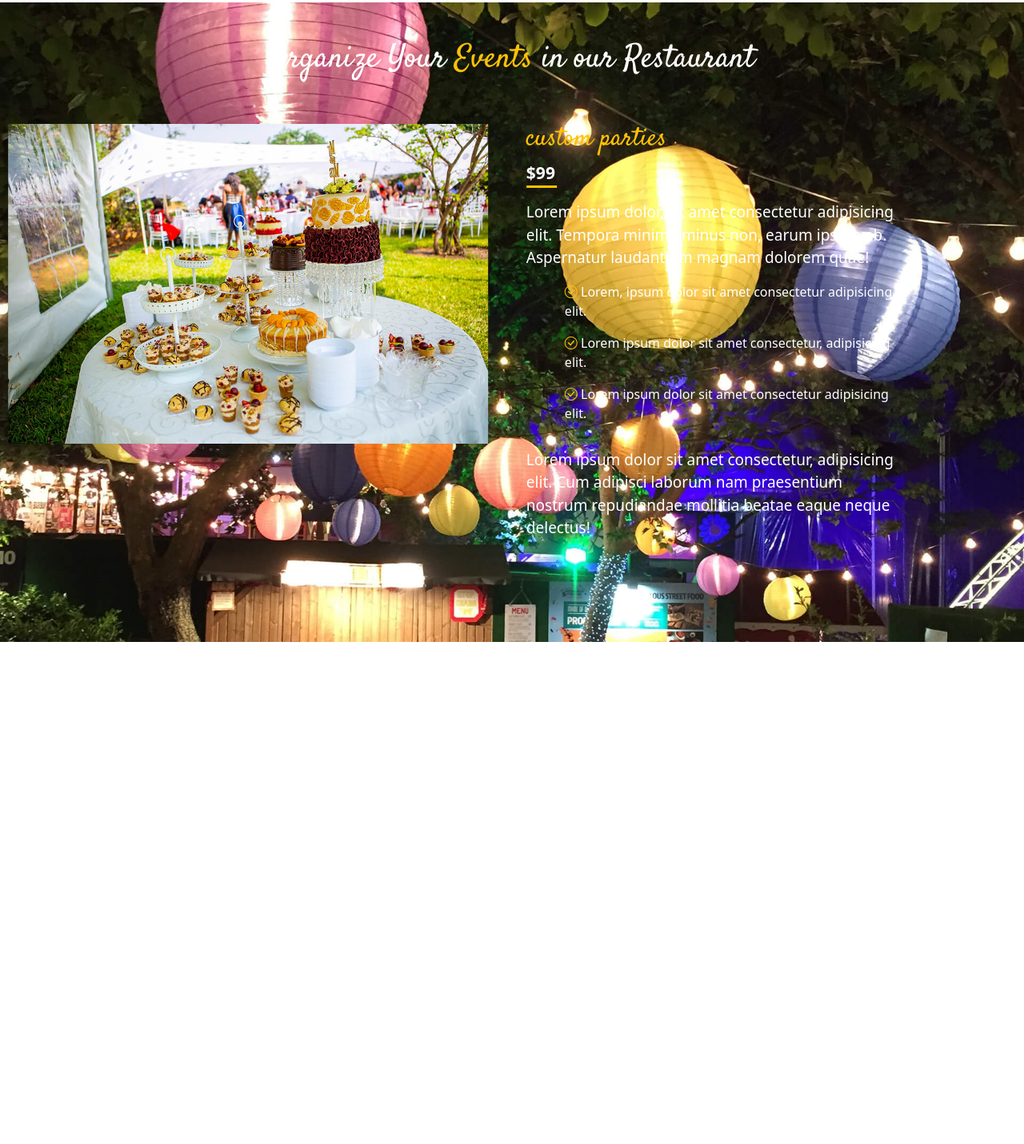
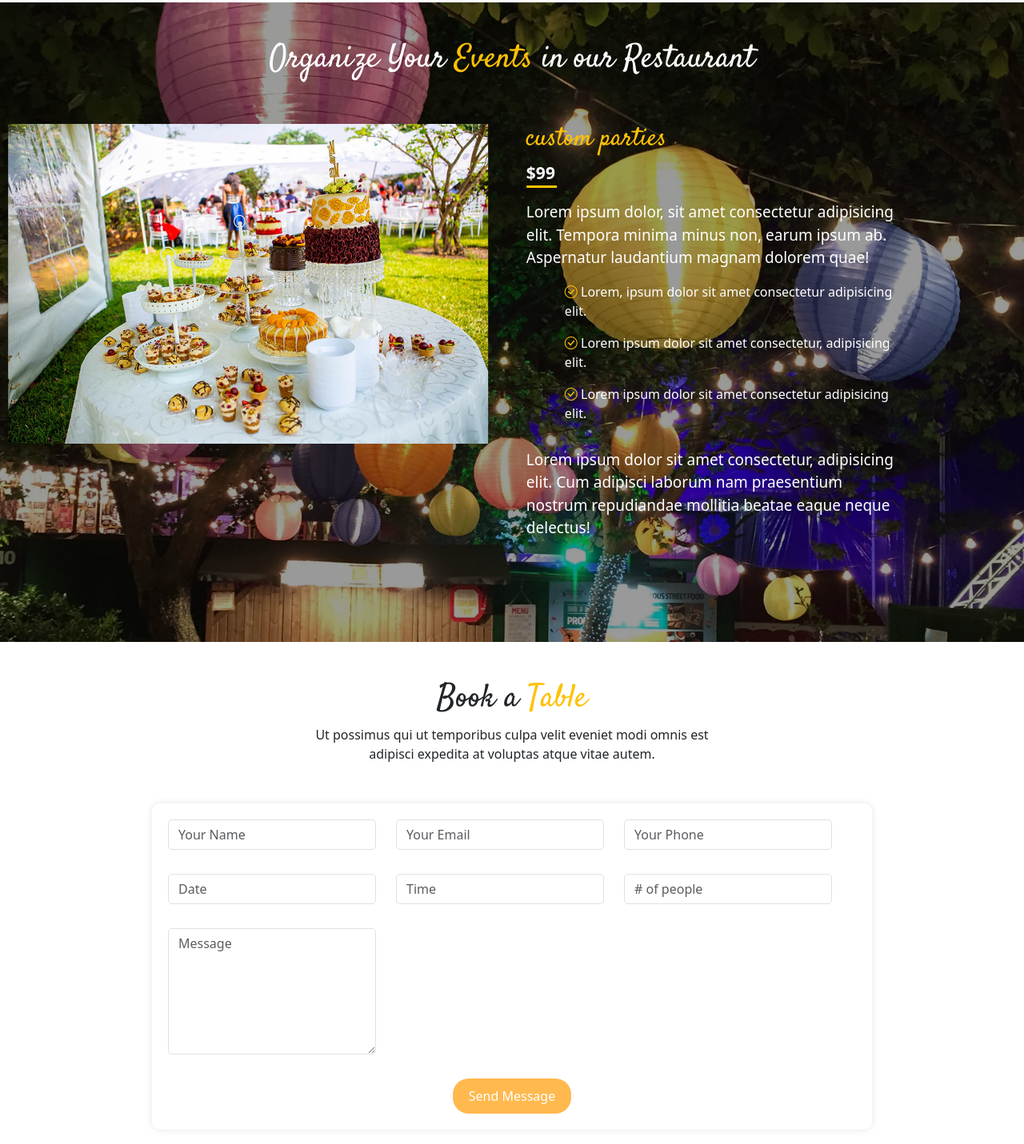
Before and after one commit to zahirajanahi/deliciouss, a website: page index.html in a window 1280 px wide. Shown: the part 3155-4586 px from the top of the page at 80% size. Drawn offline with nearby package versions, Linux system fonts and the light colour scheme.

Commit message:
book forms

```diff
--- a/index.html
+++ b/index.html
@@ -264,9 +264,10 @@
 <section class="second-carousel">
 
 
-  <h1 class="text-white text-center py-5">Organize Your <span class="text-warning">Events</span> in our Restaurant</h1>
+
 
   <div id="mycarousel2" class="carousel slide" data-bs-ride="carousel">
+    <h1 class="text-white text-center py-5">Organize Your <span class="text-warning">Events</span> in our Restaurant</h1>
     <div class="carousel-inner">
       <div class="carousel-item active">
         <section class="container events d-flex gap-5">
@@ -324,11 +325,45 @@
 </section>
 
 
+<!--form to book-->
+<section class="bookForms pt-5">
+   <div class="text-center">
+   <h1>Book a <span class="text-warning">Table</span></h1>
+   <p >Ut possimus qui ut temporibus culpa velit eveniet modi omnis est <br> adipisci expedita at voluptas atque vitae autem.</p>
+   </div>
+   <div class="container form-container">
+    <form>
+      <div class="upone d-flex">
+        <div class="form-group">
+            <input type="text" class="form-control" id="name" placeholder="Your Name">
+        </div>
+        <div class="form-group">
+            <input type="email" class="form-control" id="email" placeholder="Your Email">
+        </div>
+        <div class="form-group">
+            <input type="tel" class="form-control" id="phone" placeholder="Your Phone">
+        </div>
+       </div>
+       <div class="up2 d-flex ">
+        <div class="form-group">
+            <input type="text" placeholder="Date" class="form-control" id="date">
+        </div>
+        <div class="form-group">
+            <input type="text" placeholder="Time" class="form-control" id="time">
+        </div>
+        <div class="form-group">
+            <input type="text" class="form-control" id="number" placeholder="# of people">
+        </div>
+      </div>
 
+        <div class="form-group">
+            <textarea class="form-control" id="message" rows="6" cols="100" placeholder="Message"></textarea>
+        </div>
+        <button type="submit" class="btn btn-submit d-block mx-auto">Send Message</button>
+    </form>
+</div>
 
-
-
-
+</section>
 
 
 
--- a/src/sass/modules/second_carousel/_second-carousel.sass
+++ b/src/sass/modules/second_carousel/_second-carousel.sass
@@ -2,18 +2,18 @@
     background-image: url(../image/events-bg.jpg)
     background-size: cover
     background-attachment: fixed
+    position: relative
     height: 100vh
+    &::before
+     content: ""
+     position: absolute
+     top: 0
+     left: 0
+     height: 100%
+     width:100%
+     background: #000
+     opacity: 0.4
 
-.second-carousel::before
-    content: ""
-    display: block
-    position: absolute
-    top: 0
-    left: 0
-    bottom: 0
-    right: 0
-    background: #000
-    opacity: 0.4
 
 .font-weight
     font-weight: 400
@@ -27,3 +27,33 @@
     font-weight: bolder
     border-bottom: 3px solid #ffc400
     width: 3vw
+
+.form-container
+    max-width: 900px
+    margin: 50px auto
+    padding: 20px
+    border-radius: 10px
+    box-shadow: 0 0 10px rgba(0, 0, 0, 0.1)
+
+.form-group
+    padding-bottom: 30px
+
+.form-control
+    border-radius: 5px
+    width:260px
+.btn-submit
+    background-color: #FFB94E
+    color: white
+    border: none
+    border-radius: 20px
+    padding: 10px 20px
+
+.btn-submit:hover
+    background-color: #E8A63B
+
+.upone
+    display: flex
+    gap: 25px
+.up2
+    display: flex
+    gap: 25px
```
Also changed, not shown: public/css/app.css, 1 other file.
